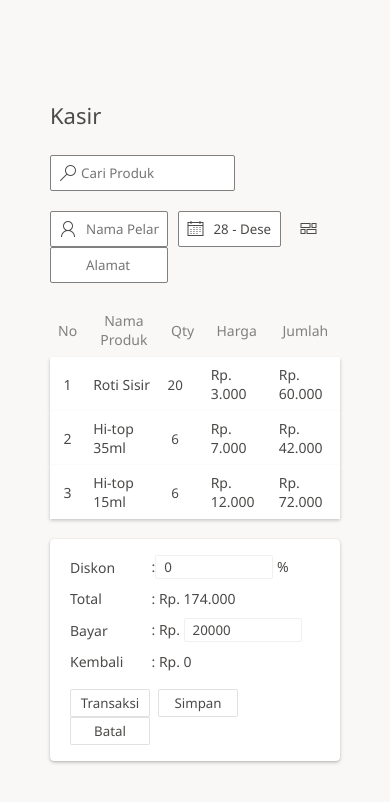
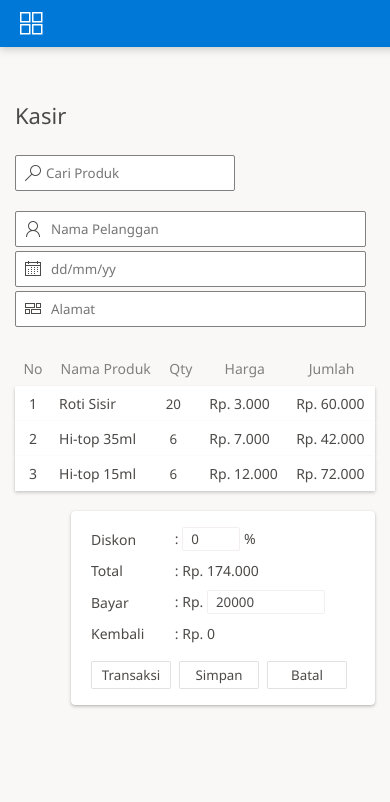
Before and after one commit to Firmansssyah/Point-of-Sale, a Vue app: page /#/kasir in a window 390 px wide. Shown: the top 802 px of the page. Built offline with nearby package versions, Linux system fonts and the light colour scheme.

Commit message:
Hide sidebar on medium witdh, add toggle button

```diff
--- a/src/App.vue
+++ b/src/App.vue
@@ -1,27 +1,28 @@
 <template>
   <div id="app">
     <div class="container-fluid">
+      <div class="" v-bind:class="{ opacity : showSidebar }" @click="showSidebar = !showSidebar"></div>
       <div class="row">
         <div class="col-lg-12">
-          <div class="sidebar">
+          <div class="sidebar" v-bind:class="{ showSidebar: showSidebar }">
             <div class="side-content">
               <div class="s-title">Pos-App</div>
               <div class="user">
                 <div class="img"></div>
                 <div class="name">
-                  <b>Mohammad Firmansyah</b> <br>
+                  <b>M. Firmansyah</b> <br>
                   <i>Owner</i>
                 </div>
               </div>
               <div class="s-menu">
                 <ul>
-                  <li>
+                  <li @click="showSidebar = !showSidebar">
                     <router-link to="/home"><div :class="{'blue': $route.path=='/home'}"></div><span class="icon"><i class="mi mi-Home"></i></span> Home</router-link>
                   </li>
-                  <li>
+                  <li @click="showSidebar = !showSidebar">
                     <router-link to="/kasir"><div :class="{'blue': $route.path=='/kasir'}"></div><span class="icon"><i class="mi mi-Calculator"></i></span> Kasir</router-link>
                   </li>
-                  <li>
+                  <li @click="showSidebar = !showSidebar">
                     <router-link to="/pelanggan"><div :class="{ 'blue': $route.path=='/pelanggan' }"></div><span class="icon"><i class="mi mi-Family"></i></span> Pelanggan</router-link>
                   </li>
                   <li>
@@ -47,6 +48,10 @@
             </div>
           </div>
           <div class="main">
+            <div class="toogle-menu">
+              <i class="mi mi-GridView" @click="showSidebar = !showSidebar"></i>
+
+            </div>
             <div class="content">
               <router-view/>
             </div>
@@ -65,7 +70,11 @@
 <script>
 
 export default {
-  name: 'app'
+data(){
+  return {
+      showSidebar: false
+    }
+  },
 }
 </script>
 <style src='./assets/css/grid.min.css'></style>
@@ -94,13 +103,14 @@ export default {
   padding: 12px 0px;
 }
 .sidebar .side-content .user .img{
-    height: 40px;
-    width: 50px;
+    width: 55px;
+    height: 55px;
     border-radius: 50%;
     display: inline-block;
-    background-image: url("./assets/logo.png");
+    background-image: url("./assets/img/user.png");
     background-position: center;
     box-shadow: 0px 2px 8px #8080806b;
+    border: 2px solid gray;
     background-size: cover;
 }
 .sidebar .side-content .user .name{
@@ -167,9 +177,6 @@ export default {
   padding-right: 10px;
   font-size: 17px;
 }
-.sidebar .side-content .s-menu ul li .active{
-    /* border-left: 3px solid #0063B1 !important; */
-}
 .sidebar .side-content .s-menu ul li a:hover{
     background-color: rgb(224, 224, 224);
     border-left: 3px solid rgb(224, 224, 224);
@@ -189,13 +196,59 @@ export default {
 .main .content{
   padding: 100px 50px 0px 50px;
 }
-@media (max-width: 992px){
+.toogle-menu{
+  position: fixed;
+  padding: 12px 20px 6px;
+  width: 100%;
+  background-color: #0078D7;
+  box-shadow: 0px 2px 8px #8080806b;
+  z-index: 99;
+  visibility: hidden;
+}
+.toogle-menu i{
+  font-size: 24px;
+  color: white;
+}
+.toogle-menu b{
+  font-size: 18px;
+  color: white;
+  font-weight: 200;
+  margin-top: -20px;
+}
+.toogle-menu i:hover{
+  cursor: pointer;
+}
+@media only screen and (max-width: 992px) {
+  .toogle-menu{
+    visibility: visible;
+  }
+  .showSidebar{
+    left: 0px !important;
+    z-index: 1;
+    transition: all 200ms ease-in-out;
+    width: 280px;
+    box-shadow: 0px 2px 8px #8080806b;
+  }
+  .opacity{
+    z-index: 1;
+    background-color: #4c4c4c14;
+    position: fixed;
+    top: 0px;
+    right: 0px;
+    bottom: 0px;
+    left: 0px;
+    transition: all 200ms ease-in-out;
+  }
   .sidebar{
-  left: -295px;
-  transition: 1000ms;
+    left: -295px;
+    transition: all 200ms ease-in-out;
+    z-index: 1;
   }
   .main{
   width: 100%;
   }
+  .main .content{
+  padding: 100px 15px 0px 15px;
+  }
 }
 </style>
--- a/src/components/Kasir.vue
+++ b/src/components/Kasir.vue
@@ -11,7 +11,7 @@
                                 <i class="mi mi-Contact"></i>
                                 <input type="text" class="costumer" placeholder="Nama Pelanggan">
                                 <i class="mi mi-Calendar"></i>
-                                <input type="text" class="date" value="28 - Desember - 2019">
+                                <input type="text" class="date" placeholder="dd/mm/yy">
                                 <i class="mi mi-Tiles"></i>
                                 <input type="text" class="costumer" placeholder="Alamat">
                             </div>
@@ -44,7 +44,7 @@
                             <table>
                                 <tr>
                                     <td>Diskon</td>
-                                    <td>:<input type="text" v-model="discount"> %</td>
+                                    <td>: <input type="text" v-model="discount" style="width:40px;"> %</td>
                                 </tr>
                                 <tr>
                                     <td>Total</td>
@@ -173,10 +173,12 @@ export default {
 .component .card .head-card .attr{
     padding-top: 20px;
 }
-.component .card .head-card .attr input:focus,
 .component .card .head-card .attr input:hover{
+    box-shadow: 0 0.3px 0.9px rgba(0, 0, 0, 0.18), 0 1.6px 3.6px rgba(0, 0, 0, 0.22);
+}
+.component .card .head-card .attr input:focus{
     outline: none;
-    border: 0.5px solid white;
+    border: 0.5px solid var(--primary-color);
     transition: 300ms;
     box-shadow: 0 0.3px 0.9px rgba(0, 0, 0, 0.18), 0 1.6px 3.6px rgba(0, 0, 0, 0.22);
 }
@@ -279,7 +281,12 @@ export default {
 .component .card .footer-card table tr td button:focus{
     outline: none;
 }
-@media (max-width: 992px){
-
+@media only screen and (max-width: 600px) {
+    .component .card .head-card .attr .costumer,
+    .component .card .head-card .attr .addres,
+    .component .card .head-card .attr .date{
+        width: 85%;
+        margin-bottom: 4px;
+    }
 }
 </style>
```
Also changed, not shown: src/assets/img/user.png (added).
